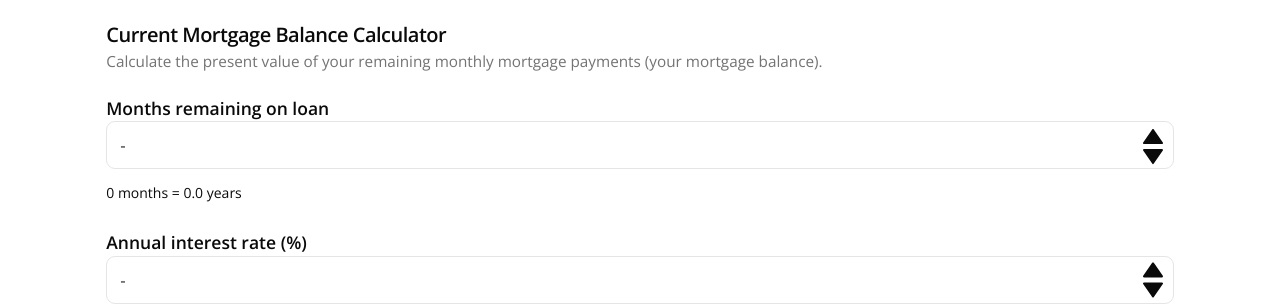
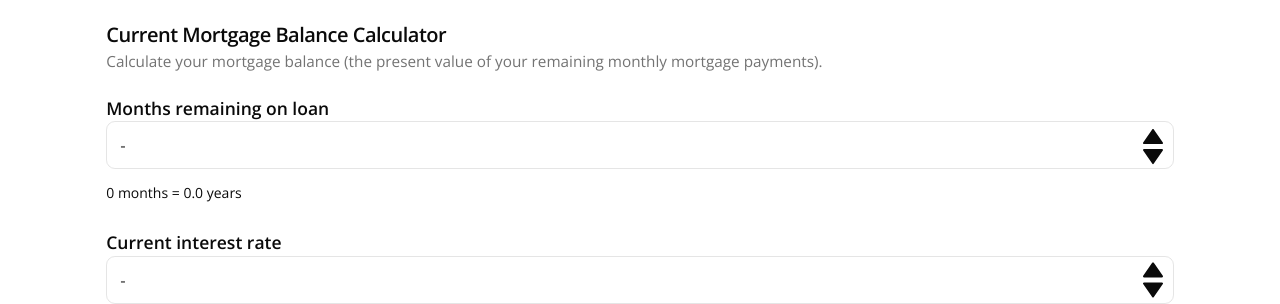
Before and after one commit to SU-SWS/ifdm_learning_apps, a Next.js app: page /interactives/mortgage-refinancing-calculator in a window 1280 px wide. Shown: the part 155-459 px from the top of the page. Built offline with nearby package versions, Linux system fonts and the light colour scheme.

Commit message:
IFDM-141: fixed the years in house input

```diff
--- a/app/interactives/mortgage-refinancing-calculator/page.tsx
+++ b/app/interactives/mortgage-refinancing-calculator/page.tsx
@@ -73,6 +73,8 @@ export default function MortgageCalculator() {
     const newR = Number.parseFloat(refNewRate) / 100 / 12
     const newM = Number.parseFloat(refNewMonths)
     const closingCosts = Number.parseFloat(refClosingCosts) || 0
+    const yearsInHouse = Number.parseFloat(refYearsIn) || 0
+    const monthsInHouse = yearsInHouse * 12
 
     if (
       isNaN(currentBal) ||
@@ -131,8 +133,13 @@ export default function MortgageCalculator() {
     }
 
     const monthlySavings = currentMonthlyPayment - newMonthlyPayment
-    const totalCurrentCost = currentMonthlyPayment * currentM
-    const totalNewCost = newMonthlyPayment * newM + closingCosts
+
+    //  Use expected months in house if provided, otherwise use the shorter loan term
+    const monthsToUse = monthsInHouse > 0 ? monthsInHouse : Math.min(currentM, newM)
+
+    //  Uses monthsToUse instead of full loan terms
+    const totalCurrentCost = currentMonthlyPayment * monthsToUse
+    const totalNewCost = newMonthlyPayment * monthsToUse + closingCosts
     const totalSavings = totalCurrentCost - totalNewCost
 
     let breakEvenMonths: number
@@ -174,7 +181,6 @@ export default function MortgageCalculator() {
       breakEvenMessage,
     })
   }
-
   return (
     <div className="p-6 max-w-5xl mx-auto">
       <div>
@@ -195,7 +201,7 @@ export default function MortgageCalculator() {
                 <CardHeader>
                   <CardTitle>Current Mortgage Balance Calculator</CardTitle>
                   <CardDescription>
-                    Calculate the present value of your remaining monthly mortgage payments (your mortgage balance).
+                    Calculate your mortgage balance (the present value of your remaining monthly mortgage payments).
                   </CardDescription>
                 </CardHeader>
                 <CardContent className="space-y-6">
@@ -243,7 +249,7 @@ export default function MortgageCalculator() {
                   </div>
 
                   <div className="relative">
-                    <Label className="font-semibold" htmlFor="rate">Annual interest rate (%)</Label>
+                    <Label className="font-semibold" htmlFor="rate">Current interest rate</Label>
                     <Input
                       id="rate"
                       type="number"
@@ -345,7 +351,6 @@ export default function MortgageCalculator() {
                 </CardContent>
               </Card>
             </TabsContent>
-
             <TabsContent value="refinance">
               <Card>
                 <CardHeader>
@@ -518,7 +523,8 @@ export default function MortgageCalculator() {
                         </div>
                       </div>
                     </div>
-                    <div className="pl-0">
+
+<div className="pl-0">
                       <h2 className="mb-4 text-lg text-lagunita font-semibold border-b-1 border-lagunita">New Loan Terms</h2>
 
                       <div className="mb-5 relative">
@@ -603,7 +609,7 @@ export default function MortgageCalculator() {
                       </div>
 
                       <div className="mb-5 relative">
-                        <Label className="font-semibold" htmlFor="ref-new-rate">New annual interest rate (%)</Label>
+                        <Label className="font-semibold" htmlFor="ref-new-rate">New  interest rate</Label>
                         <Input
                           id="ref-new-rate"
                           type="number"
@@ -725,7 +731,6 @@ export default function MortgageCalculator() {
                       </div>
                     </div>
                   </div>
-
                   {refinanceResults && (
                     <div className="bg-[var(--card-background)] rounded-md p-[32px] text-center md:text-left">
 
@@ -772,7 +777,18 @@ export default function MortgageCalculator() {
                       </Button>
                       <Button
                         className={`h-18 whitespace-normal bg-navy cursor-pointer border-2 border-navy hover:bg-white hover:border-2 hover:border-lagunita hover:text-lagunita text-white flex-1 md:flex-none`}
-                        onClick={() => { setRefinanceResults(null); setRefCurrentBalance(""); setRefCurrentMonthlyPayment(""); setRefCurrentMonths(""); setRefCurrentRate(""); setRefNewLoanAmount(""); setRefNewRate(""); setRefNewMonths(""); setRefClosingCosts(""); setRefYearsIn(""); }}
+                        onClick={() => {
+                          setRefinanceResults(null);
+                          setRefCurrentBalance("");
+                          setRefCurrentMonthlyPayment("");
+                          setRefCurrentMonths("");
+                          setRefCurrentRate("");
+                          setRefNewLoanAmount("");
+                          setRefNewRate("");
+                          setRefNewMonths("");
+                          setRefClosingCosts("");
+                          setRefYearsIn("");
+                        }}
                       >
                         Reset
                       </Button>
```
